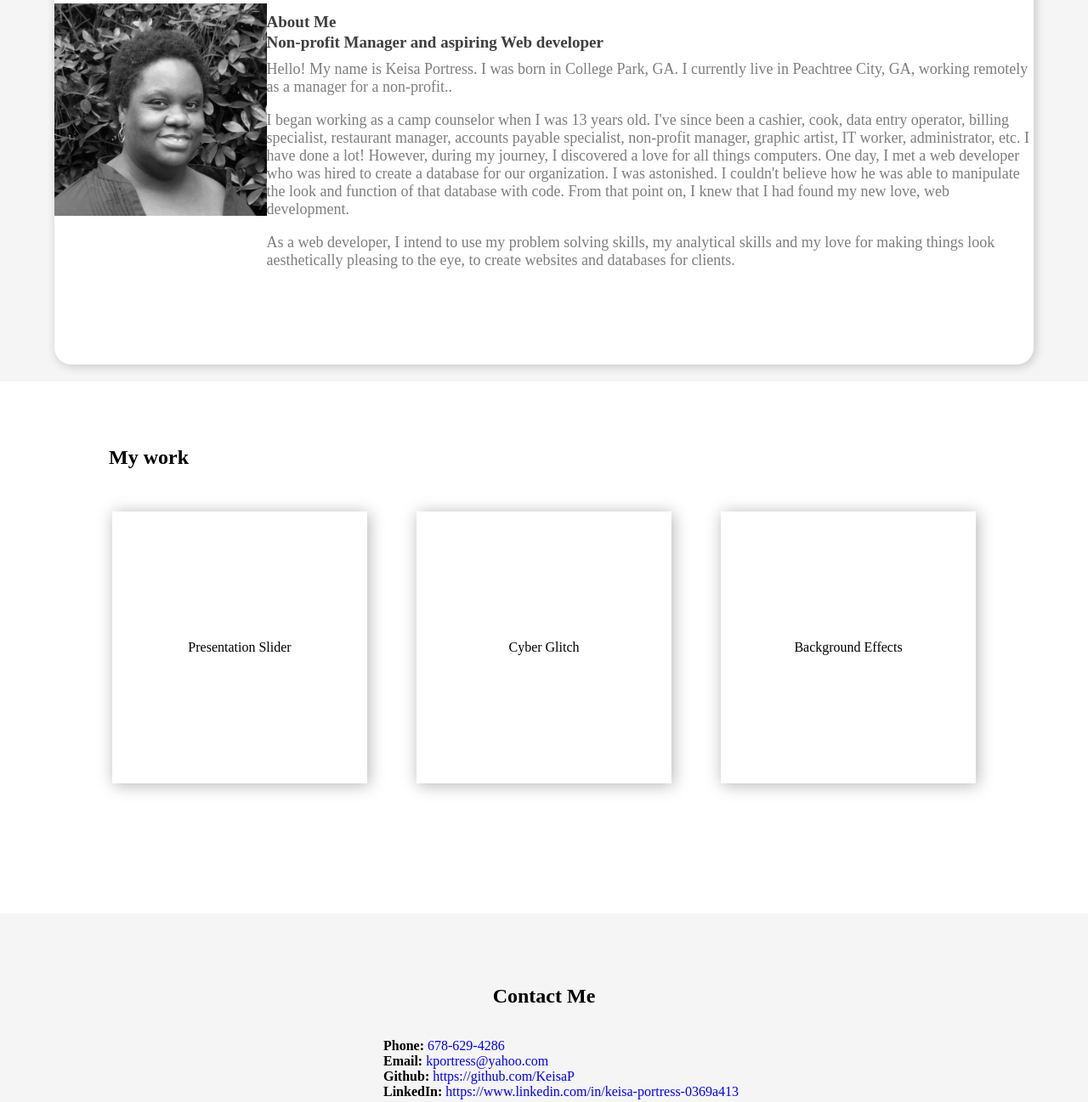
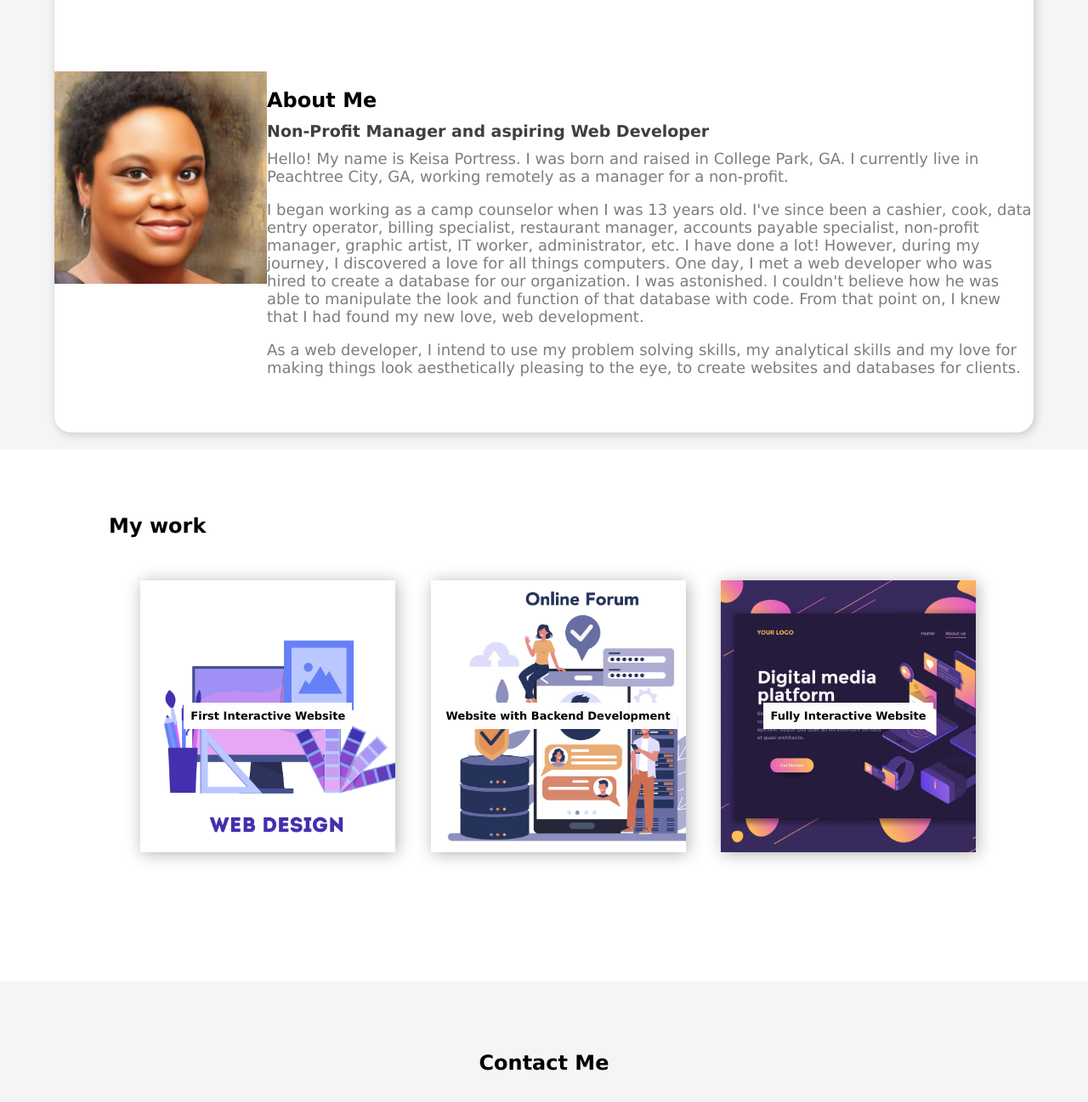
Before and after one commit to KeisaP/professional-profile, a plain HTML site: page index.html in a window 1280 px wide. Shown: the part 411-1708 px from the top of the page at 85% size. Drawn offline with Linux system fonts and the light colour scheme; files whose address does not match are found by name; a web font is replaced by a local one.

Commit message:
Added CSS link, improved look

```diff
--- a/assets/css/style.css
+++ b/assets/css/style.css
@@ -2,6 +2,7 @@ body{
 	background-color:#f6f5f5;
 	margin:0px;
 	padding:0px;
+	font-family: Verdana, sans-serif;
 }
 ul{
 	list-style:none;
@@ -19,14 +20,14 @@ nav {
 	justify-content: space-between;
 	align-items:center;
 	height:60px;A
-	background-color:#ffffff;
+	background-color: #ffffff;
 	box-shadow:2px 2px 12px rgba(0,0,0,0.2);
 	padding:0px 5%;
-
 }
 nav ul{
 	display: flex;
 }
+
 .toggle{
 	display: none;
 }
@@ -34,7 +35,7 @@ nav ul{
 nav ul li a{
 	margin:30px;
 	color:#505050;
-	font-size: 15px;
+	font-size: 20px;
 	font-weight:700;
 }
 
@@ -103,16 +104,15 @@ nav ul li a{
 	line-height:0px;
 }
 .work-text p:nth-child(2){
-	font-family:calibri;
+	font-family: calibri;
 	font-weight: bold;
 	color:#3e3d3d;
 	font-size: 15px;
 	line-height: 5px;
 }
 .work-text p:nth-child(3){
-    font-family:calibri;
+    font-family: calibri;
     color:#7e7d7d;
-    font-size: ;
 }
 .work-text{
 	width: 500px;
@@ -133,8 +133,6 @@ nav ul li a{
 	display: flex;
 	flex-direction: column;
 	margin: 0px 4px;
-
-
 }
 
 .box-1 span,
@@ -151,13 +149,13 @@ nav ul li a{
 	font-weight: bold;
 }
 .box-1{
-	background-image:url("assets\images\Presentation Slider png_.PNG");
+	background-image: url("../images/AdobeStock_261996948.jpeg");
 }
 .box-2{
-	background-image:url("assets\images\cyber png_.PNG");
+	background-image: url("../images/AdobeStock_354330533.jpeg");
 }
 .box-3{
-	background-image: url("assets\images\bgeffects png_.PNG");
+	background-image: url("../images/AdobeStock_208736519.jpeg");
 }
 
 .box-1 p:nth-child(2),
@@ -176,6 +174,14 @@ nav ul li a{
 	text-align:center;
 	width: 230px;
 	margin:0px 0px 20px 0px;
+}
+
+.heading {
+	color: black;
+	font-size: 13px;
+	font-weight: bolder;
+	padding: 8px;
+	background-color: #fffffffa;
 }
 
 footer p{
--- a/index.html
+++ b/index.html
@@ -1,45 +1,36 @@
 <!DOCTYPE html>
-<html lang="en-US">
-
+<html lang="en">
 <head>
     <meta charset="UTF-8">
+    <meta http-equiv="X-UA-Compatible" content="IE=edge">
     <meta name="viewport" content="width=device-width, initial-scale=1.0">
     <title>Keisa Portress</title>
-    <link rel="stylesheet" href="https://fonts.googleapis.com/css?family=Sofia">
-<style>
-body {
-  font-family: "Trirong", serif;
-}
-</style>
-    <link rel="stylesheet" href="C:\Users\KeisaP\Documents\BootCamp\week-two-homework\assets\css\style.css">
+    <link rel="stylesheet" href="assets\css\style.css">
 </head>
 
 <body>
     <header>
-      <h1>Keisa Portress</h1>
+        <h1 style="font-size:5vw"> Keisa Portress</h1>
     </header>
     <section>
         <nav>
-
             <ul>
                 <li><a href="#About Me">About Me</a></li>
                 <li><a href="#My Work">My Work</a></li>
                 <li><a href="#Contact Me">Contact Me</a></li>
             </ul>
-      <div class="toggle"></div>
-
         </nav>
     </section>
 
   <div class="about-container">
       <!--img-->
-    <img src="C:\Users\KeisaP\Documents\BootCamp\week-two-homework\assets\images\Keisa-crop.jpg"/>
+      <img src="assets\images\Keisa_avatar.jpg"/>
       <!--about-me-text-->
 
     <section class="about-text">
-    <p>About Me <a id="About Me"</a></p>
-    <p>Non-profit Manager and aspiring Web developer</p>
-    <p>Hello!  My name is Keisa Portress. I was born in College Park, GA.  I currently live in Peachtree City, GA, working remotely as a manager for a non-profit..</p>
+        <h2>About Me <a id="About Me"</a></h2>
+        <p>Non-Profit Manager and aspiring Web Developer</p>
+        <p>Hello!  My name is Keisa Portress. I was born and raised in College Park, GA.  I currently live in Peachtree City, GA, working remotely as a manager for a non-profit.</p>
         <p>I began working as a camp counselor when I was 13 years old.  I've since been a cashier, cook, data entry operator, billing specialist, restaurant manager, accounts payable specialist, non-profit manager, graphic artist, IT worker, administrator, etc. I have done a lot!  However, during my journey, I discovered a love for all things computers.  One day, I met a web developer who was hired to create a database for our organization.  I was astonished.  I couldn't believe how he was able to manipulate the look and function of that database with code.  From that point on, I knew that I had found my new love, web development.</p>
         <p>As a web developer, I intend to use my problem solving skills, my analytical skills and my love for making things look aesthetically pleasing to the eye, to create websites and databases for clients.</p>
     </section>
@@ -53,19 +44,18 @@ body {
     <div class="box-container">
     <!--1------------->
       <div class="box-1">
-    <p class="heading">Presentation Slider</p>
+        <a class = "heading" href="assets\images\AdobeStock_261996948.jpeg">First Interactive Website</a>
       </div>
      <!--2------------->
       <div class="box-2">
-    <p class="heading">Cyber Glitch</p>
+        <a class = "heading" href="assets\images\AdobeStock_354330533.jpeg">Website with Backend Development</a>
       </div>
     <!--3------------->
       <div class="box-3">
-    <p class="heading">Background Effects</p>
+        <a class = "heading" href="assets\images\AdobeStock_208736519.jpeg">Fully Interactive Website</a>
       </div>
     </div>
   </div>
-  </body>
 
   <footer>
     <!--heading-->
@@ -80,3 +70,5 @@ body {
     <!--copyright-->
     <p class="copyright">Copyright by Keisa Portress</p>
   </footer>
+</body>
+</html>
```
Also changed, not shown: assets/images/AdobeStock_208736519.jpeg (added), assets/images/AdobeStock_261996948.jpeg (added), assets/images/AdobeStock_354330533.jpeg (added), assets/images/Keisa_avatar.jpg (added), assets/images/Presentation Slider png_.PNG (deleted), assets/images/bgeffects png_.PNG (deleted), assets/images/cyber png_.PNG (deleted), 2 other files. Lines whose indentation alone changed are shown as unchanged.
